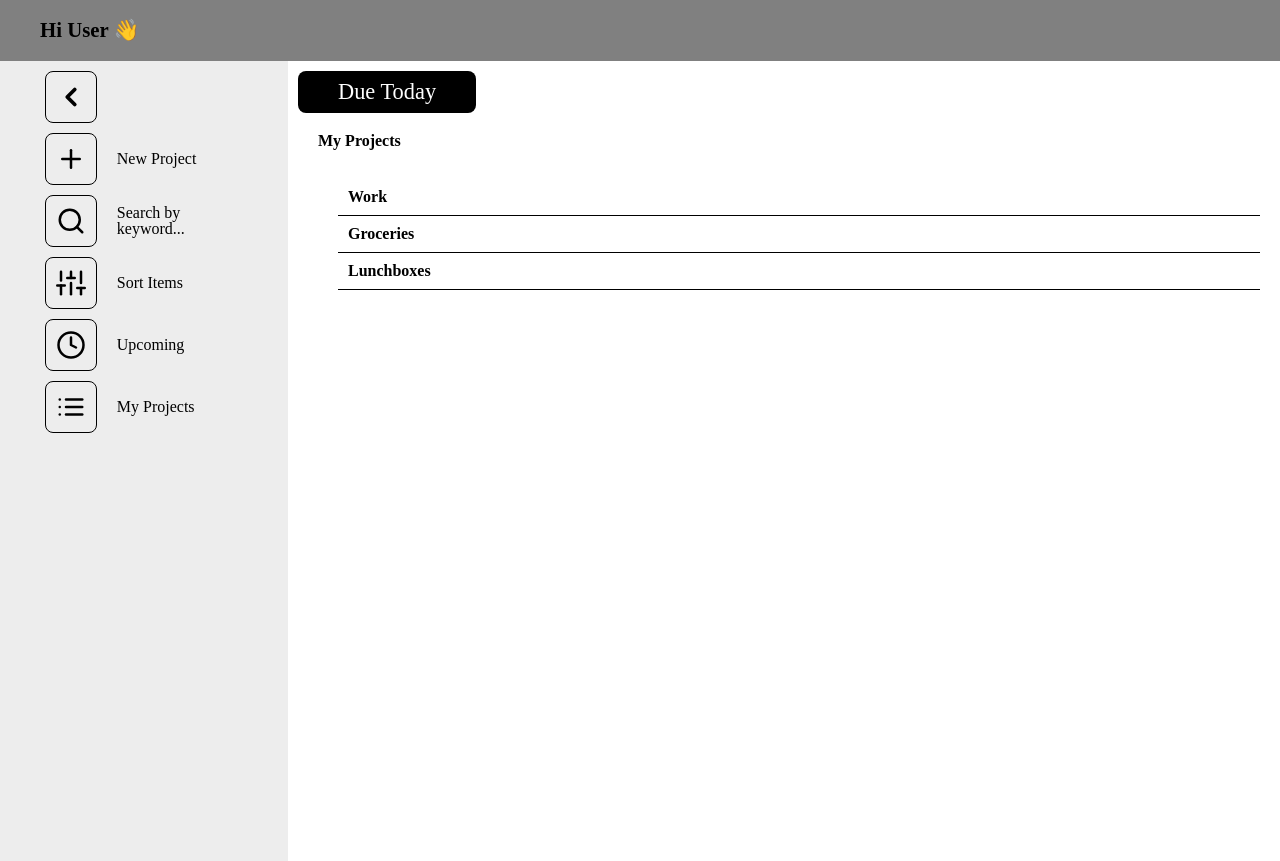
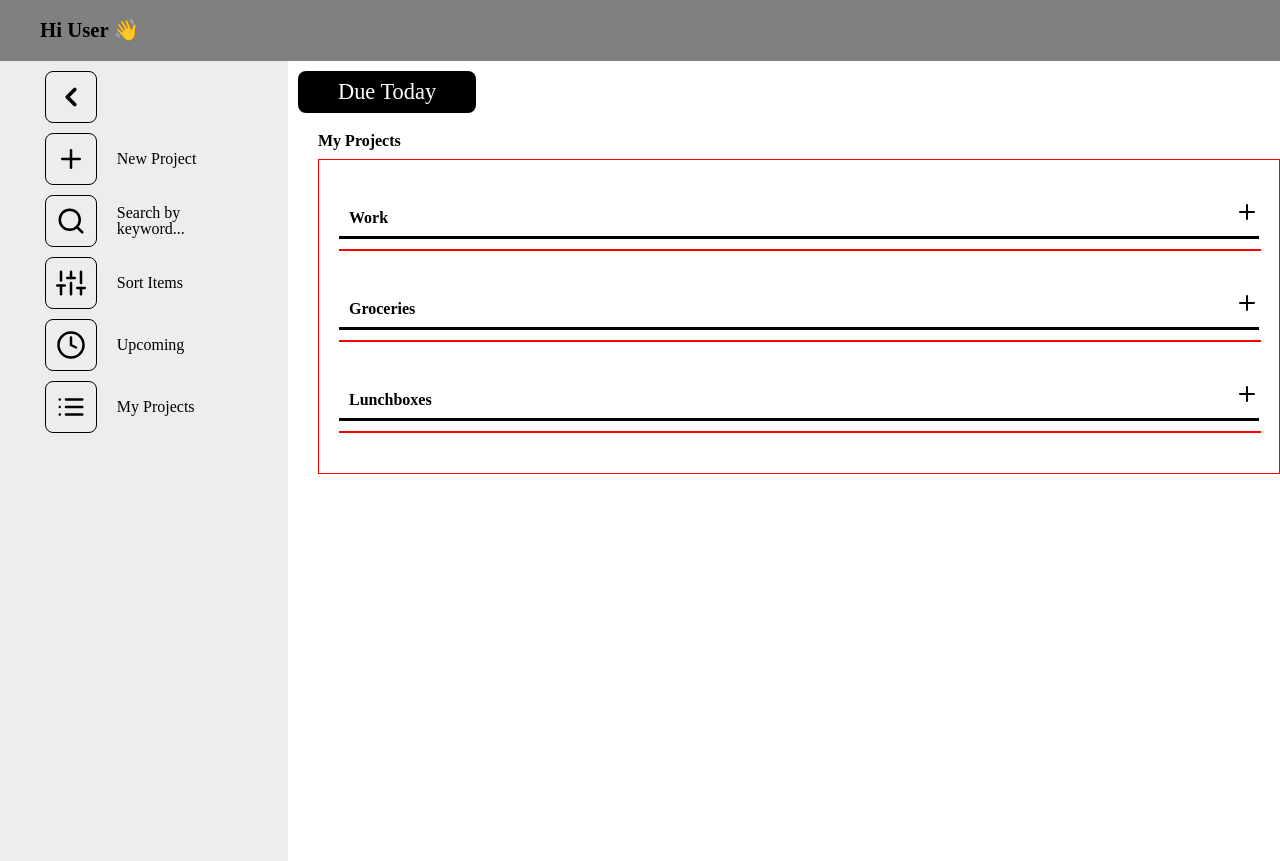
Before and after one commit to miiswom/top-todolist, a website built with webpack: page src/template.html in a window 1280 px wide. Built offline with nearby package versions, Linux system fonts and the light colour scheme.

Commit message:
Layout project item

```diff
--- a/src/modules/main.js
+++ b/src/modules/main.js
@@ -1,5 +1,5 @@
 // *** Main *** //
-
+import plusImg from '../asset/plus.svg';
 const mainContent = document.querySelector('#main');
 mainContent.classList.add('#main');
 
@@ -21,7 +21,6 @@ const projectsList = [
   },
 ];
 
-
 const projectTitle = document.createElement('h3');
 const projectsDiv = document.createElement('div');
 
@@ -32,16 +31,39 @@ function loadMain() {
   mainContent.appendChild(mainTitle);
   mainContent.appendChild(projectTitle);
   mainContent.appendChild(projectsDiv);
-  loadProjects()
+  loadProjects();
 }
 
 function loadProjects() {
   for (let project of projectsList) {
     console.log(project.title);
+    const li = document.createElement('li');
+    const tasks = document.createElement('ul');
+    li.classList.add('project-item');
+    const projTitleDiv = document.createElement('div');
     const projTitle = document.createElement('h4');
     projTitle.textContent = project.title;
-    projectsDiv.appendChild(projTitle);
+
+    const addTaskBtn = document.createElement('a');
+    addTaskBtn.classList.add('add-task-btn');
+    addTaskBtn.addEventListener('click', () => {
+      addATask;
+    });
+    const image = document.createElement('img');
+    image.src = plusImg;
+
+    addTaskBtn.appendChild(image);
+    projectsDiv.appendChild(li);
+    li.appendChild(projTitleDiv);
+    projTitleDiv.appendChild(projTitle);
+    projTitleDiv.appendChild(addTaskBtn);
+    li.appendChild(tasks);
   }
-};
-
-export {loadMain} ;
+}
+// Inside projects-div
+// create project-item (ul)
+// create project-item li
+// create project-item li h4
+// create project-item li a > img
+// create project-item li ul*
+export { loadMain };
--- a/src/styles.css
+++ b/src/styles.css
@@ -4,6 +4,11 @@ body {
 
 input {
   all: unset;
+}
+
+ul,
+li {
+  display: inline-block;
 }
 
 textarea,
@@ -48,7 +53,7 @@ input {
 
 #sidebar > ul {
   display: flex;
-  gap: 10px
+  gap: 10px;
 }
 
 #sidebar-nav {
@@ -57,7 +62,6 @@ input {
   flex-direction: column;
   /* border: 1px solid red; */
 }
-
 
 .icons {
   border-radius: 8px;
@@ -109,12 +113,54 @@ input {
 .projects-div {
   margin: 10px auto 10px 30px;
   padding: 20px;
+  border: 1px solid red;
 }
 
 .projects-div h4 {
   padding: 10px;
   font-weight: bold;
-  border-bottom: 1px solid black;
+}
+
+.projects-div li {
+  /* display: flex; */
+  justify-content: space-between;
+  padding: 20px 0;
+}
+
+.projects-div li a {
+  cursor: pointer;
+}
+
+.add-task-btn {
+  max-width: 40px;
+}
+
+.add-task-btn img {
+  width: 100%;
+  margin: 0 auto;
+}
+.add-task-btn img:hover {
+  border: 1px solid black;
+  border-radius: 8px;
+}
+
+.project-item {
+  display: flex;
+  flex-direction: column;
+  /* border: 1px solid blue; */
+  gap: 10px;
+}
+
+.project-item div {
+  display: flex;
+  justify-content: space-between;
+  /* border: 1px solid lime; */
+  border-bottom: 3px solid black;
+}
+
+.project-item ul {
+  border: 1px solid red;
+  width: 100%;
 }
 
 #sidebar.collapsed {
@@ -125,7 +171,7 @@ input {
   transition: opacity 0.3s ease;
 }
 
-#sidebar.collapsed .list-icon p{
+#sidebar.collapsed .list-icon p {
   opacity: 0;
   pointer-events: none;
 }
```
